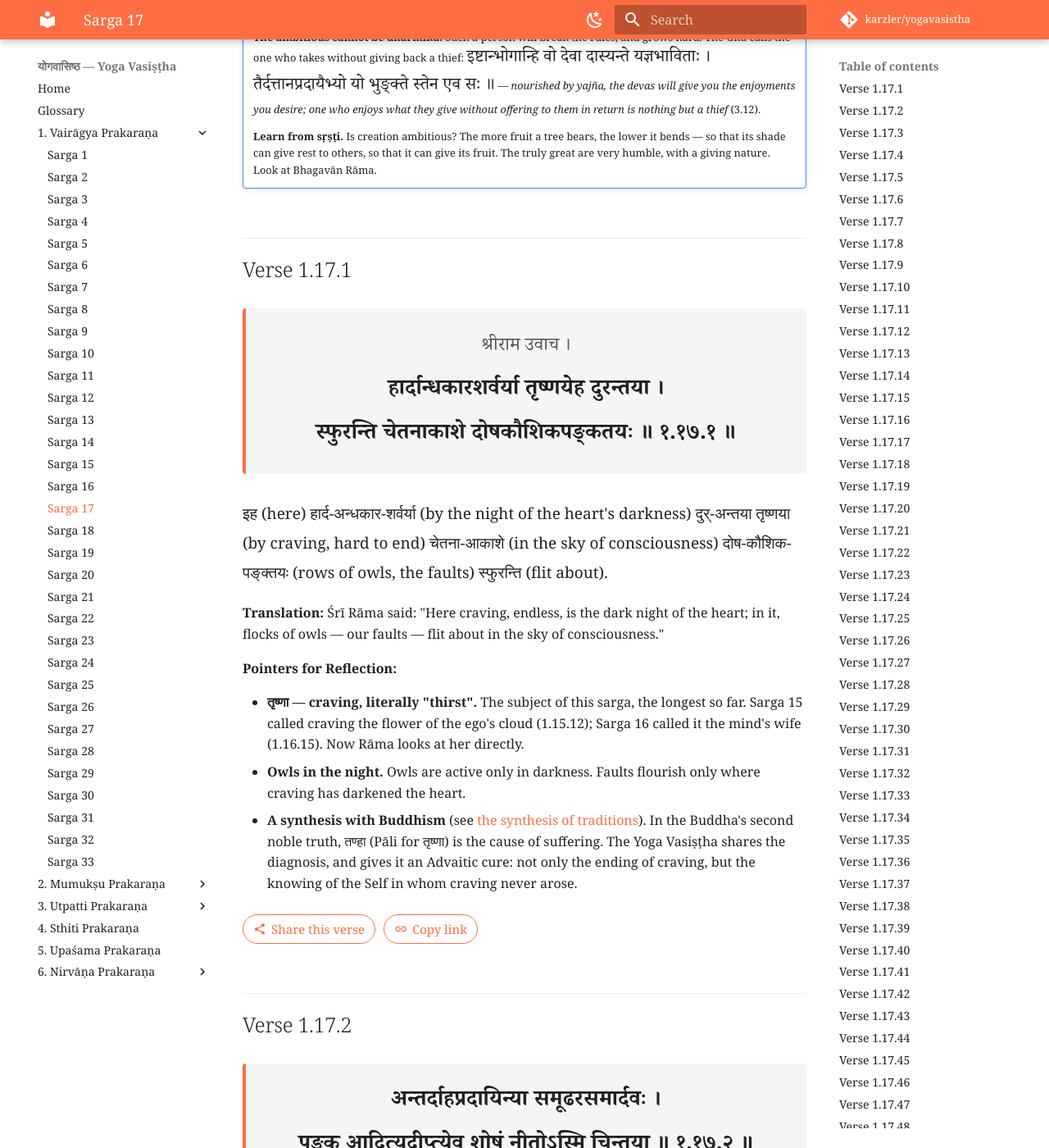
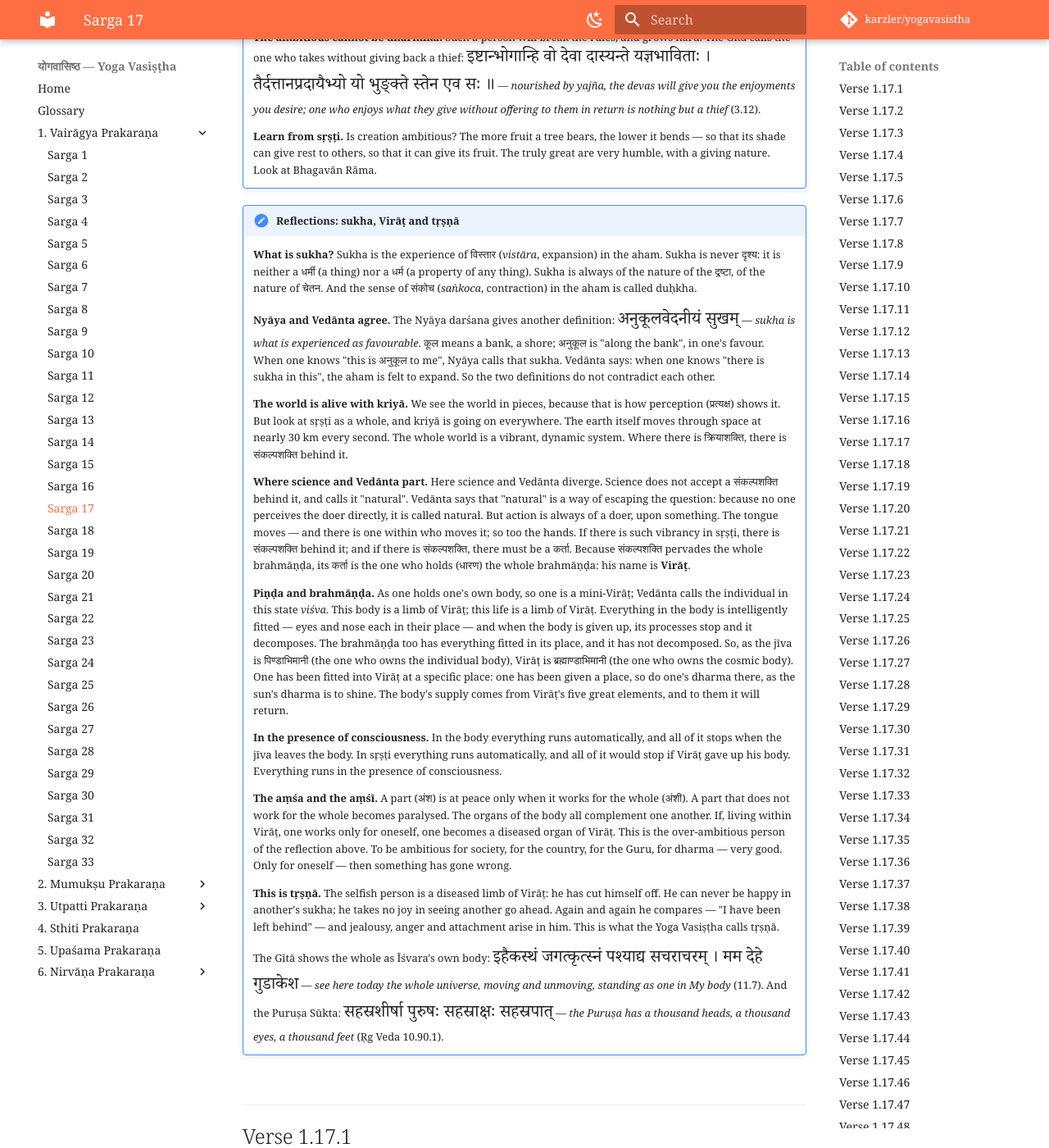
Before and after one commit to karzler/yogavasistha, an MkDocs documentation site: the page built from docs/1-vairagya/sarga-017.md, in a window 1280 px wide and 1400 px high, scrolled down 755 px. Shown: the whole window at 82% size. Built offline with MkDocs 1.6.1 and Material for MkDocs 9.7.7, drawn with Linux system fonts in a browser that asks for light colours; comment, search, counter and statistics services are not loaded; some of the changed text lies outside the part shown.

Commit message:
Vairāgya 17: reflections on sukha, Virāṭ and tṛṣṇā

```diff
--- a/docs/1-vairagya/sarga-017.md
+++ b/docs/1-vairagya/sarga-017.md
@@ -22,6 +22,25 @@
     **The ambitious cannot be dhārmika.** Such a person will break the rules, and grows hard. The Gītā calls the one who takes without giving back a thief: <span class="parallel">इष्टान्भोगान्हि वो देवा दास्यन्ते यज्ञभाविताः । तैर्दत्तानप्रदायैभ्यो यो भुङ्क्ते स्तेन एव सः ॥</span> — *nourished by yajña, the devas will give you the enjoyments you desire; one who enjoys what they give without offering to them in return is nothing but a thief* (3.12).
 
     **Learn from sṛṣṭi.** Is creation ambitious? The more fruit a tree bears, the lower it bends — so that its shade can give rest to others, so that it can give its fruit. The truly great are very humble, with a giving nature. Look at Bhagavān Rāma.
+
+!!! note "Reflections: sukha, Virāṭ and tṛṣṇā"
+    **What is sukha?** Sukha is the experience of विस्तार (*vistāra*, expansion) in the aham. Sukha is never दृश्य: it is neither a धर्मी (a thing) nor a धर्म (a property of any thing). Sukha is always of the nature of the द्रष्टा, of the nature of चेतन. And the sense of संकोच (*saṅkoca*, contraction) in the aham is called duḥkha.
+
+    **Nyāya and Vedānta agree.** The Nyāya darśana gives another definition: <span class="parallel">अनुकूलवेदनीयं सुखम्</span> — *sukha is what is experienced as favourable*. कूल means a bank, a shore; अनुकूल is "along the bank", in one's favour. When one knows "this is अनुकूल to me", Nyāya calls that sukha. Vedānta says: when one knows "there is sukha in this", the aham is felt to expand. So the two definitions do not contradict each other.
+
+    **The world is alive with kriyā.** We see the world in pieces, because that is how perception (प्रत्यक्ष) shows it. But look at sṛṣṭi as a whole, and kriyā is going on everywhere. The earth itself moves through space at nearly 30 km every second. The whole world is a vibrant, dynamic system. Where there is क्रियाशक्ति, there is संकल्पशक्ति behind it.
+
+    **Where science and Vedānta part.** Here science and Vedānta diverge. Science does not accept a संकल्पशक्ति behind it, and calls it "natural". Vedānta says that "natural" is a way of escaping the question: because no one perceives the doer directly, it is called natural. But action is always of a doer, upon something. The tongue moves — and there is one within who moves it; so too the hands. If there is such vibrancy in sṛṣṭi, there is संकल्पशक्ति behind it; and if there is संकल्पशक्ति, there must be a कर्ता. Because संकल्पशक्ति pervades the whole brahmāṇḍa, its कर्ता is the one who holds (धारण) the whole brahmāṇḍa: his name is **Virāṭ**.
+
+    **Piṇḍa and brahmāṇḍa.** As one holds one's own body, so one is a mini-Virāṭ; Vedānta calls the individual in this state *viśva*. This body is a limb of Virāṭ; this life is a limb of Virāṭ. Everything in the body is intelligently fitted — eyes and nose each in their place — and when the body is given up, its processes stop and it decomposes. The brahmāṇḍa too has everything fitted in its place, and it has not decomposed. So, as the jīva is पिण्डाभिमानी (the one who owns the individual body), Virāṭ is ब्रह्माण्डाभिमानी (the one who owns the cosmic body). One has been fitted into Virāṭ at a specific place: one has been given a place, so do one's dharma there, as the sun's dharma is to shine. The body's supply comes from Virāṭ's five great elements, and to them it will return.
+
+    **In the presence of consciousness.** In the body everything runs automatically, and all of it stops when the jīva leaves the body. In sṛṣṭi everything runs automatically, and all of it would stop if Virāṭ gave up his body. Everything runs in the presence of consciousness.
+
+    **The aṃśa and the aṃśī.** A part (अंश) is at peace only when it works for the whole (अंशी). A part that does not work for the whole becomes paralysed. The organs of the body all complement one another. If, living within Virāṭ, one works only for oneself, one becomes a diseased organ of Virāṭ. This is the over-ambitious person of the reflection above. To be ambitious for society, for the country, for the Guru, for dharma — very good. Only for oneself — then something has gone wrong.
+
+    **This is tṛṣṇā.** The selfish person is a diseased limb of Virāṭ: he has cut himself off. He can never be happy in another's sukha; he takes no joy in seeing another go ahead. Again and again he compares — "I have been left behind" — and jealousy, anger and attachment arise in him. This is what the Yoga Vasiṣṭha calls tṛṣṇā.
+
+    The Gītā shows the whole as Īśvara's own body: <span class="parallel">इहैकस्थं जगत्कृत्स्नं पश्याद्य सचराचरम् । मम देहे गुडाकेश</span> — *see here today the whole universe, moving and unmoving, standing as one in My body* (11.7). And the Puruṣa Sūkta: <span class="parallel">सहस्रशीर्षा पुरुषः सहस्राक्षः सहस्रपात्</span> — *the Puruṣa has a thousand heads, a thousand eyes, a thousand feet* (Ṛg Veda 10.90.1).
 
 ## Verse 1.17.1 { #1-17-1 }
 
@@ -59,6 +78,7 @@
 **Pointers for Reflection:**
 
 - **Dried up.** Craving is not only painful but desiccating. It takes away the softness of the heart.
+- **Saṅkoca.** "Dried up, sap and softness gone": tṛṣṇā is the experience of contraction in the aham, which is the very definition of duḥkha (see the reflection at the top of this sarga).
 
 ## Verse 1.17.3 { #1-17-3 }
 
@@ -582,6 +602,7 @@
 **Pointers for Reflection:**
 
 - **The inner palace.** Rāma, a prince, speaks from experience: wealth and protection do not shield one from craving.
+- **Why lasting duḥkha?** Every other fault comes and goes; tṛṣṇā keeps the aham permanently contracted — cut off from the whole, comparing, never content with another's sukha. It "throws even one living safe in the inner palace into great danger": not circumstance, but vāsanā, decides sukha and duḥkha (1.16.26).
 
 ## Verse 1.17.33 { #1-17-33 }
 
```
